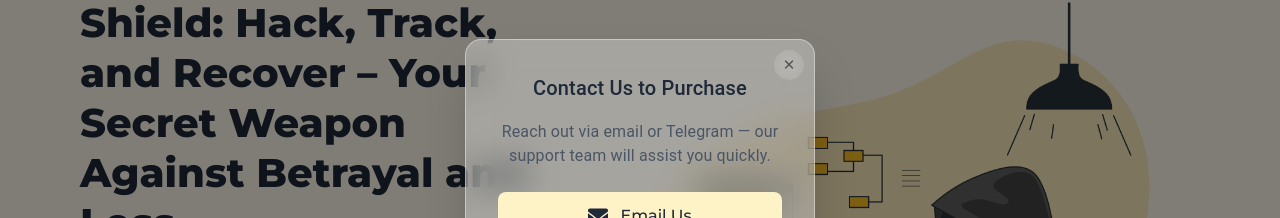
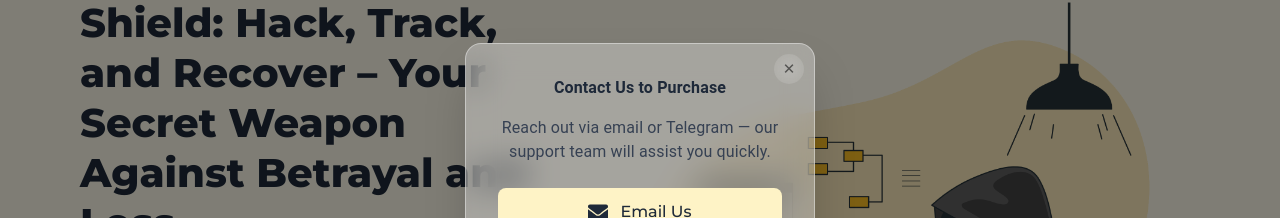
Before and after one commit to LifeofPaks/trevor-tech, a React (Vite) app: page / in a window 1280 px wide. Both pictures are taken after a click on the button "Buy Now". Shown: the part 212-430 px from the top of the page. Built offline with nearby package versions, Linux system fonts and the light colour scheme; a web font is replaced by a local one.

Commit message:
added buy modal

```diff
--- a/src/components/hero/Hero.jsx
+++ b/src/components/hero/Hero.jsx
@@ -82,13 +82,12 @@ const Hero = () => {
           }}
         >
           <Typography
-            variant="h6"
-            className="text-gray-800 font-bold !mb-4 tracking-wide"
+            className="text-gray-800 !font-bold !mb-4 tracking-wide"
           >
             Contact Us to Purchase
           </Typography>
 
-          <Typography className="text-gray-600 !mb-6 text-sm">
+          <Typography className="text-gray-700 !mb-6 text-sm">
             Reach out via email or Telegram — our support team will assist you
             quickly.
           </Typography>
```
